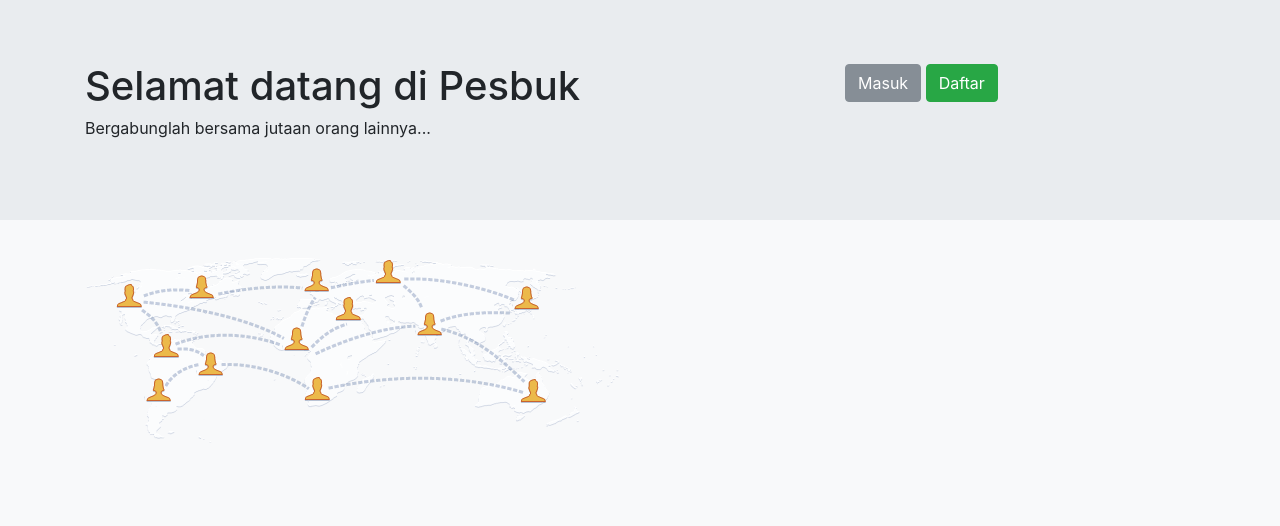
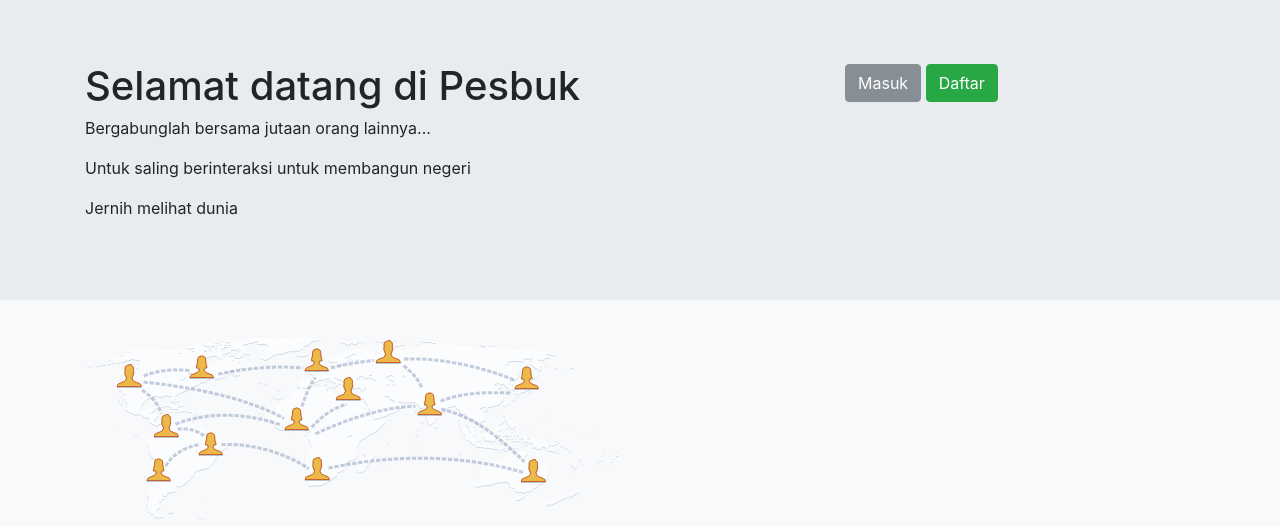
Before and after one commit to giri021/small_project_Giriv2, a PHP site: page / in a window 1280 px wide. Shown: the top 526 px of the page. Run offline with PHP 8.4, Linux system fonts and the light colour scheme.

Commit message:
Merubah kontent di index.php

```diff
--- a/sosial-media-master/index.php
+++ b/sosial-media-master/index.php
@@ -16,6 +16,8 @@
                     <div class="col-md-8">
                         <h1>Selamat datang di Pesbuk</h1>
                         <p>Bergabunglah bersama jutaan orang lainnya...</p>
+			<p>Untuk saling berinteraksi untuk membangun negeri</p>
+			<p>Jernih melihat dunia</p>
                     </div>
                     <div class="col-md-4">
                         <a href="login.php" class="btn btn-secondary">Masuk</a>
```
